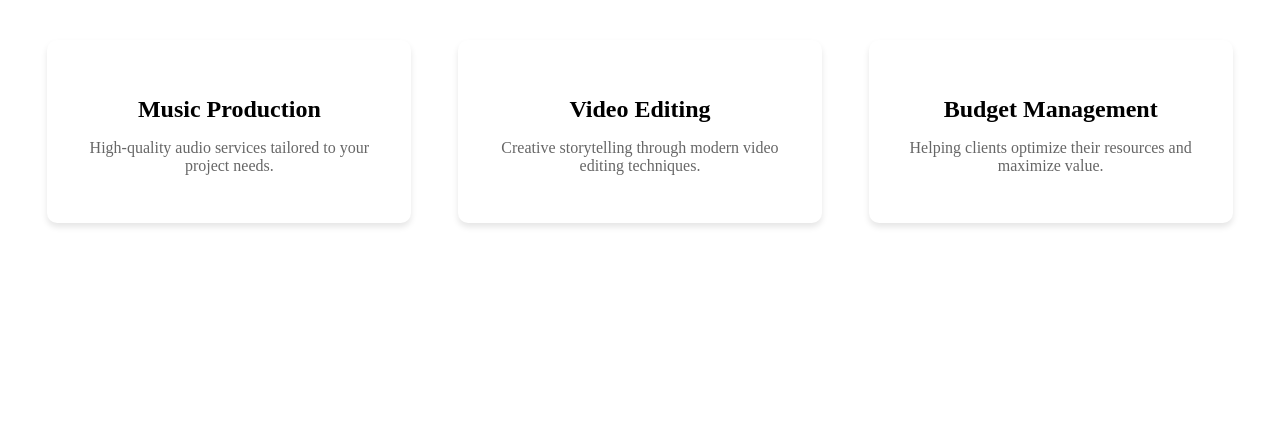
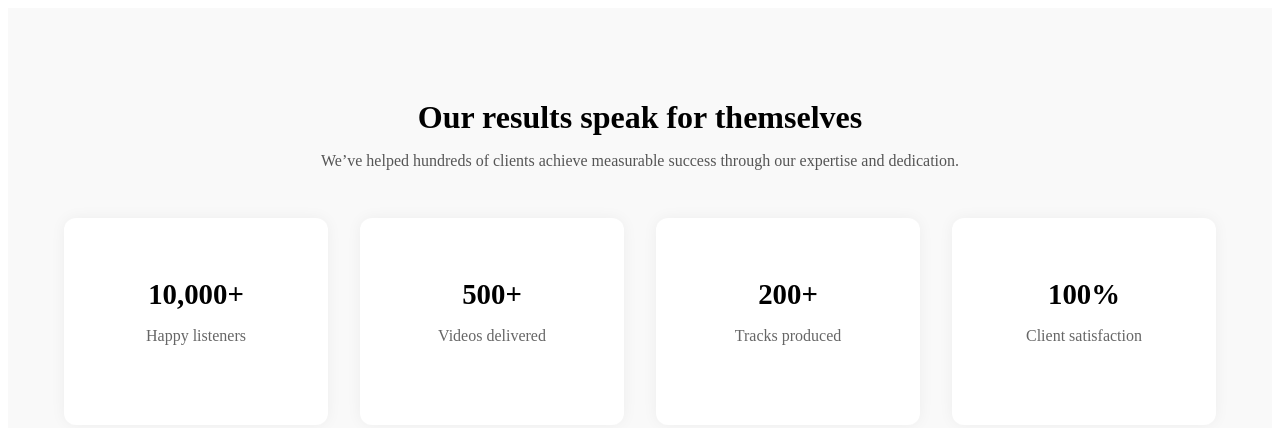
Before and after one commit to Tarik-Jebrouni/alx_html_css, a plain HTML site: page headphones/1-index.html.html in a window 1280 px wide. Drawn offline with Linux system fonts and the light colour scheme.

Commit message:
Our results section

```diff
--- a/headphones/1-index.html.html
+++ b/headphones/1-index.html.html
@@ -7,25 +7,34 @@
         <meta name="viewport" content="width=device-width, initial-scale=1">
         <link rel="stylesheet" href="1-styles.css"></head>
     <body>
-        <section class="services">
-            <div class="service-card">
-                <i class="icon-ic_music"></i>
-                <h3>Music Production</h3>
-                <p>High-quality audio services tailored to your project
-                    needs.</p>
-            </div>
-            <div class="service-card">
-                <i class="icon-ic_video"></i>
-                <h3>Video Editing</h3>
-                <p>Creative storytelling through modern video editing
-                    techniques.</p>
-            </div>
-            <div class="service-card">
-                <i class="icon-ic_money"></i>
-                <h3>Budget Management</h3>
-                <p>Helping clients optimize their resources and maximize
-                    value.</p>
+        <section class="results">
+            <h2>Our results speak for themselves</h2>
+            <p>We’ve helped hundreds of clients achieve measurable success
+                through our expertise and dedication.</p>
+
+            <div class="result-cards">
+                <div class="result-card">
+                    <i class="icon-ic_hearing"></i>
+                    <h3>10,000+</h3>
+                    <p>Happy listeners</p>
+                </div>
+                <div class="result-card">
+                    <i class="icon-ic_video"></i>
+                    <h3>500+</h3>
+                    <p>Videos delivered</p>
+                </div>
+                <div class="result-card">
+                    <i class="icon-ic_music"></i>
+                    <h3>200+</h3>
+                    <p>Tracks produced</p>
+                </div>
+                <div class="result-card">
+                    <i class="icon-ic_money"></i>
+                    <h3>100%</h3>
+                    <p>Client satisfaction</p>
+                </div>
             </div>
         </section>
+
     </body>
 </html>
--- a/headphones/1-styles.css
+++ b/headphones/1-styles.css
@@ -1,36 +1,51 @@
-
-.services {
-  display: flex;
-  gap: 2rem;
-  padding: 2rem;
-  justify-content: space-around;
-  flex-wrap: wrap;
+.results {
+  background-color: #f9f9f9;
   text-align: center;
+  padding: 4rem 2rem;
 }
 
-.service-card {
-  background: #fff;
-  border-radius: 10px;
-  padding: 2rem;
-  max-width: 300px;
-  box-shadow: 0 4px 6px rgba(0, 0, 0, 0.1);
+.results h2 {
+  font-size: 2rem;
+  margin-bottom: 1rem;
 }
 
-.service-card i {
-  font-size: 48px;
+.results p {
+  font-size: 1rem;
+  margin-bottom: 3rem;
+  color: #555;
+}
+
+.result-cards {
+  display: flex;
+  flex-wrap: wrap;
+  justify-content: center;
+  gap: 2rem;
+}
+
+.result-card {
+  background: white;
+  padding: 2rem;
+  border-radius: 12px;
+  box-shadow: 0 0 15px rgba(0, 0, 0, 0.05);
+  width: 200px;
+}
+
+.result-card i {
+  font-size: 40px;
   color: #ff6565;
   margin-bottom: 1rem;
 }
 
-.service-card h3 {
-  font-size: 1.5rem;
+.result-card h3 {
+  font-size: 1.8rem;
   margin-bottom: 0.5rem;
 }
 
-.service-card p {
+.result-card p {
+  color: #666;
   font-size: 1rem;
-  color: #666;
 }
+
 
 @media (max-width: 480px) {
   .services {
```
